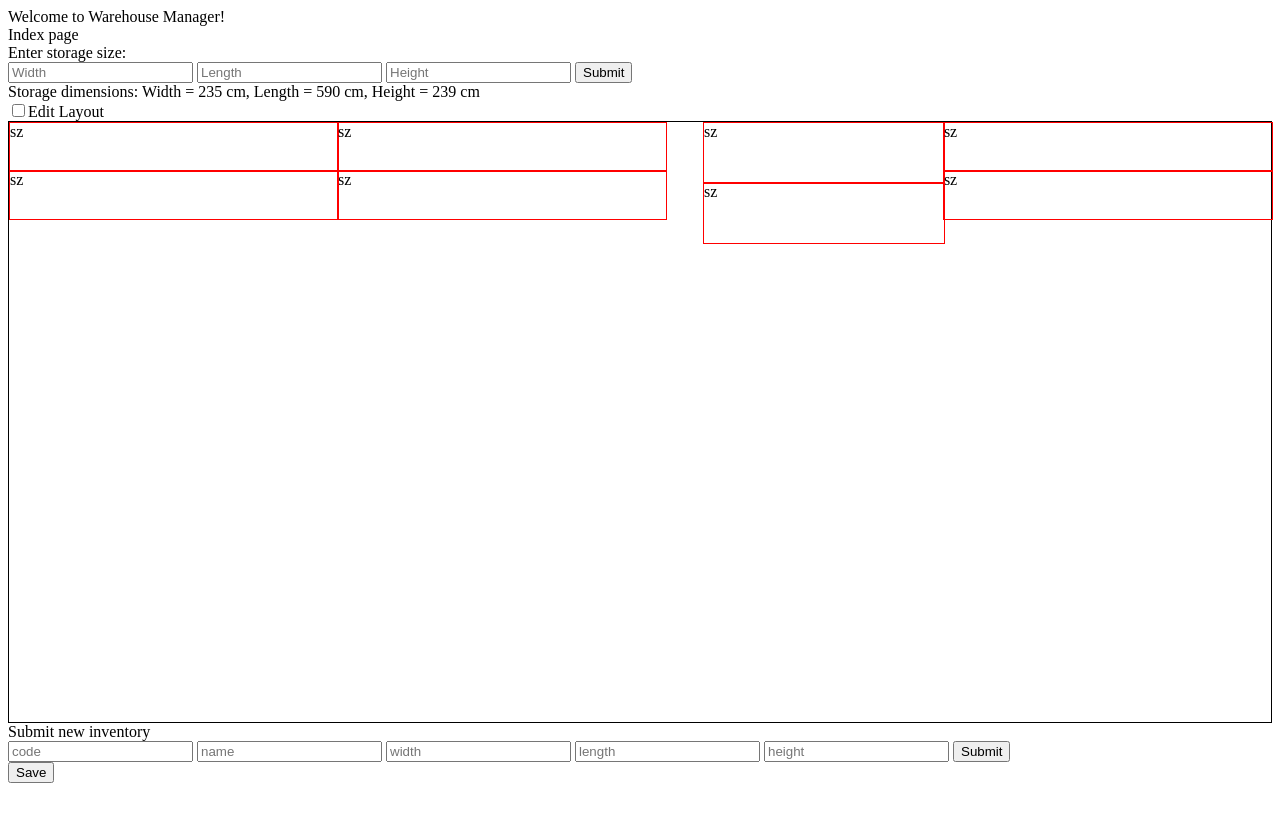
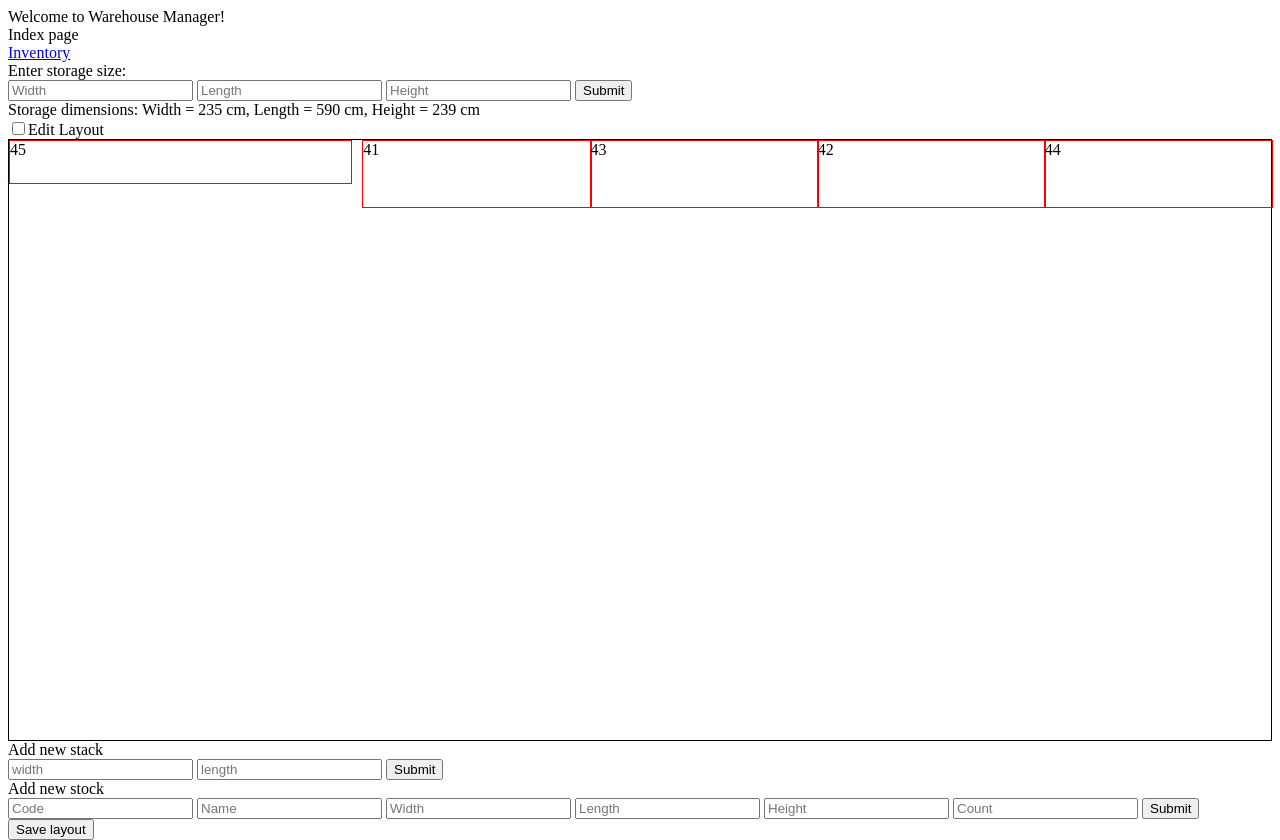
Before and after one commit to TKowal88/Final, a Flask app: page / in a window 1280 px wide. Before the commit the page ends 783 px from the top, so only its background shows below. Run offline with Flask 2, Linux system fonts and the light colour scheme; some libraries are stand-ins or nearby versions.

Commit message:
stack database added

```diff
--- a/app.py
+++ b/app.py
@@ -12,24 +12,22 @@ app.secret_key = "secret key"
 @app.route("/", methods=["GET", "POST"])
 def index():
     if request.method == "GET":
-        inventory = db.execute("SELECT * FROM stock ORDER BY code")
+        stacks = db.execute("SELECT * FROM stacks ORDER BY id")
         storage = db.execute("SELECT * FROM storage WHERE rowid=1")
-        print(storage)
         widthpercentage = []
         lengthpercentage = []
-        for item in inventory:
-            widthpercentage.append(round(item["boxwidth"] / (storage[0]["length"] / 100)))
-            lengthpercentage.append(round(item["boxlength"] / (storage[0]["width"] / 100)))
+        for item in stacks:
+            widthpercentage.append(round(item["stackwidth"] / (storage[0]["length"] / 100)))
+            lengthpercentage.append(round(item["stacklength"] / (storage[0]["width"] / 100)))
         # emptyspaces = int((100 // lengthpercentage) * (100 // widthpercentage) - len(inventory))
-        return render_template("index.html", inventory=inventory, lengthpercentage=lengthpercentage, widthpercentage=widthpercentage, storage=storage)
+        return render_template("index.html", stacks=stacks, lengthpercentage=lengthpercentage, widthpercentage=widthpercentage, storage=storage)
     else:
-        code = request.form.get("code")
-        name = request.form.get("name")
-        boxwidth = request.form.get("boxwidth")
-        boxlength = request.form.get("boxlength")
-        boxheight = request.form.get("boxheight")
-        db.execute("INSERT INTO stock (code, name, boxwidth, boxlength, boxheight) VALUES (?, ?, ?, ?, ?)", code, name,
-        boxwidth, boxlength, boxheight)
+
+        stackwidth = request.form.get("stackwidth")
+        stacklength = request.form.get("stacklength")
+        storage = db.execute("SELECT * FROM storage WHERE rowid=1")
+        stackheight = storage[0]["height"]
+        db.execute("INSERT INTO stacks (stackwidth, stacklength, stackheight) VALUES (?, ?, ?)" , stackwidth, stacklength, stackheight)
         return redirect("/")
 
 @app.route("/storage", methods=["POST"])
@@ -45,7 +43,7 @@ def coordinates():
     for row in data:
         left = round((row["left"] / session["storageWidth"]) * 100)
         top = round((row["top"] / session["storageHeight"]) * 100)
-        db.execute("UPDATE stock SET x = ?, y = ? WHERE id = ?", left, top, row["id"])
+        db.execute("UPDATE stacks SET x = ?, y = ? WHERE id = ?", left, top, row["id"])
     return "ok"
 
 @app.route("/addStorage", methods=["POST"])
@@ -56,23 +54,33 @@ def addStorage():
     db.execute("UPDATE storage SET width = ?, length = ?, height = ? WHERE rowid = 1", width, length, height)
     return redirect("/")
 
-@app.route("/removeItem", methods=["POST"])
+@app.route("/removestack", methods=["POST"])
 def removeItem():
     id = request.form.get("id")
-    db.execute("DELETE FROM stock WHERE id = ?", id)
+    db.execute("DELETE FROM stacks WHERE id = ?", id)
     return redirect("/")
 
-@app.route("/rotateitem", methods=["POST"])
+@app.route("/rotatestack", methods=["POST"])
 def rotateItem():
     id = request.form.get("id")
-    newboxwidth = db.execute("SELECT boxlength FROM stock WHERE id = ?", id)
-    newboxlength = db.execute("SELECT boxwidth FROM stock WHERE id = ?", id)
-    print(newboxwidth, newboxlength)
-    db.execute("UPDATE stock SET boxwidth = ?, boxlength = ? WHERE id = ?", newboxwidth[0]["boxlength"], newboxlength[0]["boxwidth"], id)
+    newstackwidth = db.execute("SELECT stacklength FROM stacks WHERE id = ?", id)
+    newstacklength = db.execute("SELECT stackwidth FROM stacks WHERE id = ?", id)
+    db.execute("UPDATE stacks SET stackwidth = ?, stacklength = ? WHERE id = ?", newstackwidth[0]["stacklength"], newstacklength[0]["stackwidth"], id)
+    return redirect("/")
+
+@app.route("/addstock", methods=["POST"])
+def addStock():
+    code = request.form.get("code")
+    name = request.form.get("name")
+    boxwidth = request.form.get("boxwidth")
+    boxlength = request.form.get("boxlength")
+    boxheight = request.form.get("boxheight")
+    boxcount = request.form.get("boxcount")
+    db.execute("INSERT INTO stock (code, name, boxlength, boxwidth, boxheight) VALUES (?, ?, ?, ?, ?)", code, name, boxlength, boxwidth, boxheight)
     return redirect("/")
 
 
-@app.route("/inventory")
+@app.route("/stock")
 def inventory():
-    inventory = db.execute("SELECT * FROM stock ORDER BY code")
+    inventory = db.execute("SELECT * FROM stock ORDER BY stock_id")
     return render_template("inventory.html", inventory=inventory)
--- a/static/styles.css
+++ b/static/styles.css
@@ -31,3 +31,8 @@ body {
     z-index: 100;
     display: none;
 }
+
+.stackview {
+    border: 1px solid black;
+
+}
--- a/templates/index.html
+++ b/templates/index.html
@@ -2,6 +2,7 @@
 
 {% block main %}
 Index page <br>
+<a href="/stock">Inventory</a> <br>
 Enter storage size:
 <form action="/addStorage" method="POST" name="storageSize" id="storageSize">
     <input type="number" id="storageWidth" name="storageWidth" placeholder="Width">
@@ -14,46 +15,46 @@ Enter storage size:
 <div class="storage">
 
 
-    {% for i in range(0, inventory|length) %}
-    <div class="item" id="{{ inventory[i].id}}" style="width:{{ lengthpercentage[i] }}%; height:{{ widthpercentage[i] }}%; top:{{ inventory[i].y }}%; left:{{ inventory[i].x }}%">{{ inventory[i].code }}
-        <div class="details" id="D{{ inventory[i].id}}">{{ inventory[i].name }}
-            <form action="/removeItem" method="post"><input type="text" style="display:none" name="id" value="{{ inventory[i].id }}">
-                <input class="removeitem" type="submit" value="Delete"> </form>
-            Box dimensions: Length = {{ inventory[i].boxlength }} cm, Width = {{ inventory[i].boxwidth }} cm, Height = {{ inventory[i].boxheight }} cm
-            <form action="/rotateitem" method="post"><input type="text" style="display:none" value="{{ inventory[i].id }}" name="id"> <input type="submit" name="rotate" value="Rotate">
+    {% for i in range(0, stacks|length) %}
+    <div class="item" id="{{ stacks[i].id}}" style="width:{{ lengthpercentage[i] }}%; height:{{ widthpercentage[i] }}%; top:{{ stacks[i].y }}%; left:{{ stacks[i].x }}%">{{ stacks[i].id }}
+        <div class="details" id="D{{ stacks[i].id }}">{{ stacks[i].id }}
+            <form action="/removestack" method="post"><input type="text" style="display:none" name="id" value="{{ stacks[i].id }}">
+                <input class="removestack" type="submit" value="Delete Stack"> </form>
+            Stack dimensions: Length = {{ stacks[i].stacklength }} cm, Width = {{ stacks[i].stackwidth }} cm, Height = {{ stacks[i].stackheight }} cm
+            <form action="/rotatestack" method="post"><input type="text" style="display:none" value="{{ stacks[i].id }}" name="id"> <input type="submit" name="rotatestack" value="Rotate Stack">
+
             </form>
+            <div class="stackview">
+                HELLO
+            </div>
         </div>
     </div>
     {% endfor %}
-    <!----
-    <div class="dropzone" style="width:; height:"></div>
-    {}
-    <div class="dropzone" style="width: 13%; height: auto"><div class="item" style="width: 13%; height: auto" draggable="true">EMPTY</div></div> -->
+
 </div>
 
 <script>
 </script>
-Submit new inventory
+Add new stack
 <form action="/" method="post">
-    <input type="text" id="code" name="code" list="codes" autocomplete="off" placeholder="code">
-        <datalist id="codes">
-            {% for item in inventory %}
-            <option>{{ item.code }} </option>
-            {% endfor %}
-        </datalist>
-    <input type="text" id="name" name="name" list="names" autocomplete="off" placeholder="name">
-        <datalist id="names">
-            {% for item in inventory %}
-            <option>{{ item.name }} </option>
-            {% endfor %}
-        </datalist>
-    <input type="number" id="boxwidth" name="boxwidth" placeholder="width">
-    <input type="number" id="boxlength" name="boxlength" placeholder="length">
-    <input type="number" id="boxheight" name="boxheight" placeholder="height">
+
+
+    <input type="number" id="stackwidth" name="stackwidth" placeholder="width">
+    <input type="number" id="stacklength" name="stacklength" placeholder="length">
+    <input type="submit">
+</form>
+Add new stock
+<form action="/addstock" method="post">
+    <input type="text" id="code" name="code" placeholder="Code">
+    <input type="text" id="name" name="name" placeholder="Name">
+    <input type="number" id="boxwidth" name="boxwidth" placeholder="Width">
+    <input type="number" id="boxlength" name="boxlength" placeholder="Length">
+    <input type="number" id="boxheight" name="boxheight" placeholder="Height">
+    <input type="number" id="boxcount" name="boxcount" placeholder="Count">
     <input type="submit">
 </form>
 
-<button type ="submit" id="save">Save</button>
+<button type ="submit" id="save">Save layout</button>
 
 
 <div id="saved"></div>
--- a/templates/layout.html
+++ b/templates/layout.html
@@ -5,16 +5,15 @@
         <meta charset="utf-8">
         <meta name="viewport" content="initial-scale=1, width=device-width">
         <link href="static/styles.css" rel="stylesheet">
-        <script src="static/script.js" type="module"></script>
+
         <script src="https://code.jquery.com/jquery-3.6.0.js"
         integrity="sha256-H+K7U5CnXl1h5ywQfKtSj8PCmoN9aaq30gDh27Xc0jk="
         crossorigin="anonymous"></script>
         <script src="https://code.jquery.com/ui/1.13.2/jquery-ui.js"
         integrity="sha256-xLD7nhI62fcsEZK2/v8LsBcb4lG7dgULkuXoXB/j91c="
         crossorigin="anonymous"></script>
-        <!--<script src="{{ url_for('static', filename='jquery-ui-draggable-collision.js') }}"></script>
-        <script src="{{ url_for('static', filename='jquery-collision.min.js') }}"></script> -->
-
+        <script src="https://cdnjs.cloudflare.com/ajax/libs/jqueryui-touch-punch/0.2.3/jquery.ui.touch-punch.min.js"></script>
+        <script src="static/script.js" type="module"></script>
 
 
         <title>Warehouse Manager</title>
```
Also changed, not shown: warehouse.db.
